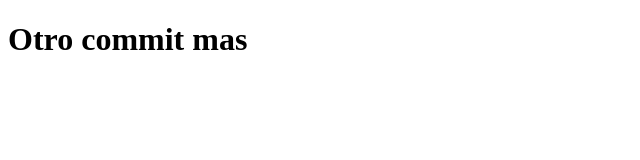
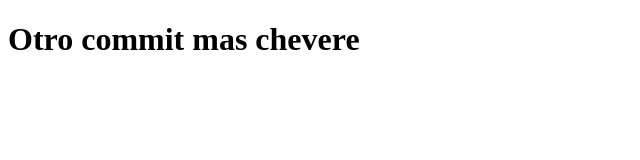
Before and after one commit to bryanpkfr/bryanpkfr.github.io, a plain HTML site: page index.html in a window 1280 px wide. Shown: the whole page, without its empty margins (0-640 px from the left). Drawn offline with Linux system fonts and the light colour scheme.

Commit message:
this is the another message, enjoy it Bryan

```diff
--- a/index.html
+++ b/index.html
@@ -6,6 +6,6 @@
     <title>BryanPKFR - DEV</title>
 </head>
 <body>
-    <h1>Otro commit mas</h1>
+    <h1>Otro commit mas chevere</h1>
 </body>
 </html>
```
